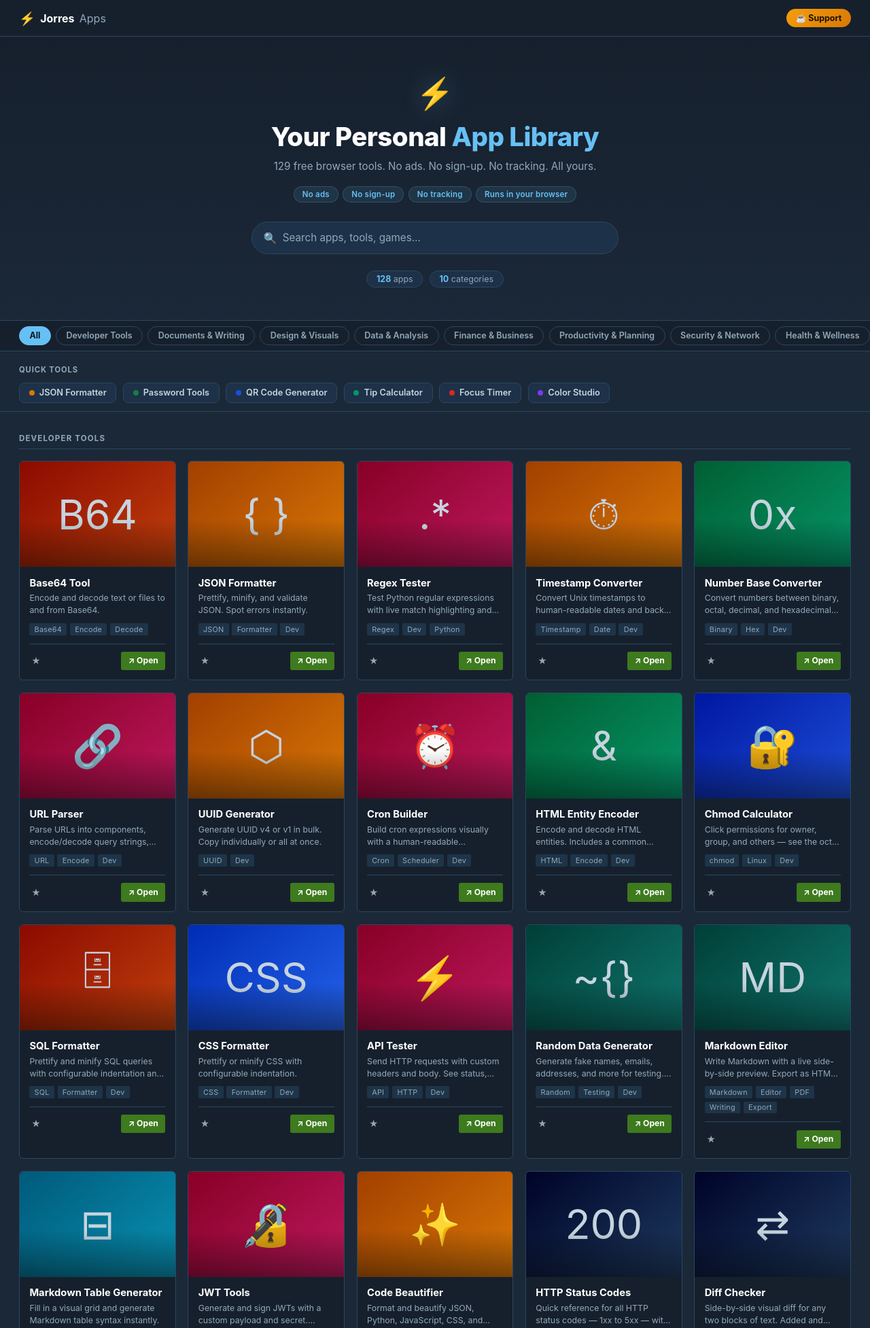
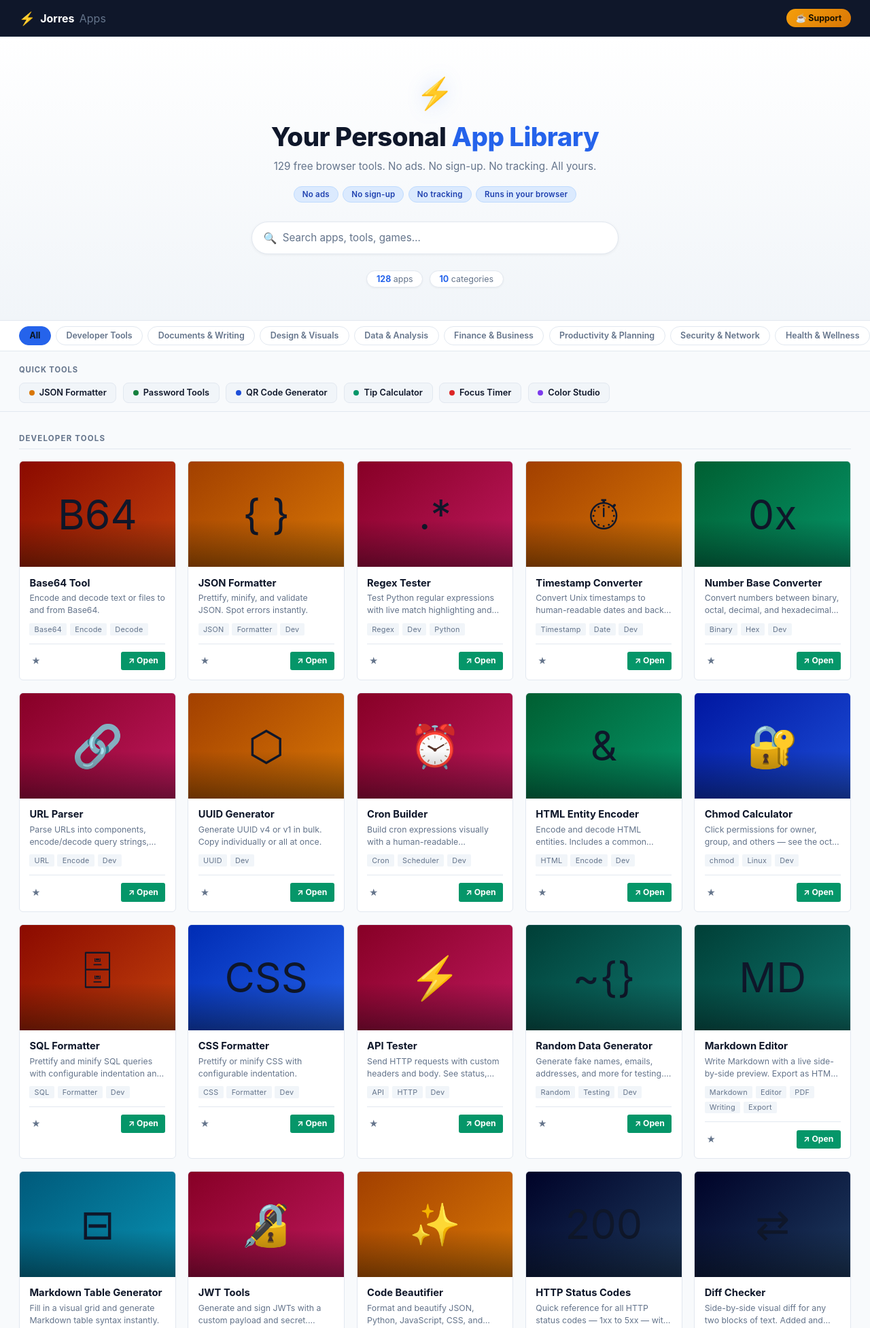
Before and after one commit to RealJorres/MyApps, a Flask app: page / in a window 1280 px wide. Shown: the top 1954 px of the page at 68% size. Run offline with Flask 3, Linux system fonts and the light colour scheme; parts of the project's set-up code (start-up, migrations or seed data) failed here and were passed over; some libraries are stand-ins or nearby versions.

Commit message:
Theme unification: lighten launcher to match app pages
User decision: keep apps light, lighten the launcher content area
while retaining the dark header as a brand anchor.

CSS variable changes (:root):
  --bg:          #1b2838 -> #f8fafc  (page background)
  --surface:     #16202d -> #ffffff  (cards, panels)
  --surface2:    #1d3148 -> #f1f5f9  (nested surfaces)
  --border:      #2a475e -> #e2e8f0  (borders)
  --accent:      #66c0f4 -> #2563eb  (aligns with base.css --brand)
  --accent-dark: #1b8fc4 -> #1d4ed8
  --text:        #c6d4df -> #0f172a  (body text)
  --muted:       #93a8b8 -> #64748b
  --green:       #3e7a1e -> #059669  (brighter on light bg)
  --tag-bg:      #1e3448 -> #f1f5f9

New: --header-bg (#0f172a) and --header-border (#1e293b) so the
header explicitly keeps its dark identity independent of --surface.

Specific fixes:
  - header: now uses --header-bg / --header-border (stays dark)
  - .logo .dim: uses hardcoded #64748b (not var(--muted) which changed)
  - hero: gradient white->light gray instead of dark gradient;
    h1 color now var(--text); privacy pills use blue tones
  - search input: white bg, dark text, blue focus ring
  - card hover: lighter shadow (rgba blue, not black)
  - card-name: var(--text) instead of hardcoded #fff
  - fav-name: var(--text) instead of hardcoded #fff
  - fav-open hover: #047857 (matches new --green)
  - stat-pills: white bg with subtle shadow
  - footer: var(--surface2) background for subtle separation
  - modal-close: hardcoded #94a3b8 so it stays visible on dark modal bg

Intentionally unchanged (dark):
  - Modals (donate, T&C, bug report): dark overlays work on any theme
  - Cat-pill.active text: #0a1520 on blue — correct contrast

```diff
--- a/templates/index.html
+++ b/templates/index.html
@@ -55,16 +55,20 @@
     <title>Jorres Apps</title>
     <style>
       :root {
-        --bg: #1b2838;
-        --surface: #16202d;
-        --surface2: #1d3148;
-        --border: #2a475e;
-        --accent: #66c0f4;
-        --accent-dark: #1b8fc4;
-        --text: #c6d4df;
-        --muted: #93a8b8;
-        --green: #3e7a1e;
-        --tag-bg: #1e3448;
+        /* Light theme — header stays dark via explicit overrides */
+        --bg:          #f8fafc;
+        --surface:     #ffffff;
+        --surface2:    #f1f5f9;
+        --border:      #e2e8f0;
+        --accent:      #2563eb;
+        --accent-dark: #1d4ed8;
+        --text:        #0f172a;
+        --muted:       #64748b;
+        --green:       #059669;
+        --tag-bg:      #f1f5f9;
+        /* Header retains its dark identity */
+        --header-bg:   #0f172a;
+        --header-border: #1e293b;
       }
       *,
       *::before,
@@ -81,13 +85,13 @@
         min-height: 100vh;
       }
 
-      /* ── Header ── */
+      /* ── Header — intentionally stays dark as brand anchor ── */
       header {
         position: sticky;
         top: 0;
         z-index: 50;
-        background: var(--surface);
-        border-bottom: 1px solid var(--border);
+        background: var(--header-bg);
+        border-bottom: 1px solid var(--header-border);
         height: 54px;
         display: flex;
         align-items: center;
@@ -106,7 +110,7 @@
         font-size: 1.2rem;
       }
       .logo .dim {
-        color: var(--muted);
+        color: #64748b;
         font-weight: 400;
       }
       .header-right {
@@ -137,9 +141,9 @@
         transform: translateY(-1px);
       }
 
-      /* ── Hero ── */
+      /* ── Hero — light version ── */
       .hero {
-        background: linear-gradient(180deg, var(--surface) 0%, var(--bg) 100%);
+        background: linear-gradient(180deg, #ffffff 0%, #f1f5f9 100%);
         border-bottom: 1px solid var(--border);
         padding: 3.5rem 1.75rem 3rem;
         text-align: center;
@@ -148,12 +152,12 @@
         font-size: 2.8rem;
         margin-bottom: 0.85rem;
         display: block;
-        filter: drop-shadow(0 0 18px rgba(102, 192, 244, 0.35));
+        filter: drop-shadow(0 0 14px rgba(37,99,235,.2));
       }
       .hero h1 {
         font-size: clamp(1.6rem, 4vw, 2.4rem);
         font-weight: 800;
-        color: #fff;
+        color: var(--text);
         letter-spacing: -0.5px;
         margin-bottom: 0.6rem;
       }
@@ -173,12 +177,12 @@
       }
       .privacy-pill {
         padding: 0.25rem 0.75rem;
-        background: rgba(102,192,244,.1);
-        border: 1px solid rgba(102,192,244,.2);
+        background: #dbeafe;
+        border: 1px solid #bfdbfe;
         border-radius: 2rem;
         font-size: 0.72rem;
         font-weight: 600;
-        color: var(--accent);
+        color: #1e40af;
         letter-spacing: 0.02em;
       }
 
@@ -200,23 +204,24 @@
       .search-wrap input {
         width: 100%;
         padding: 0.85rem 1.25rem 0.85rem 2.8rem;
-        background: var(--surface2);
+        background: #fff;
         border: 1.5px solid var(--border);
         border-radius: 40px;
-        color: #fff;
+        color: var(--text);
         font-size: 0.95rem;
         outline: none;
         transition:
           border-color 0.2s,
           box-shadow 0.2s;
         font-family: inherit;
+        box-shadow: 0 1px 4px rgba(0,0,0,.06);
       }
       .search-wrap input::placeholder {
         color: var(--muted);
       }
       .search-wrap input:focus {
         border-color: var(--accent);
-        box-shadow: 0 0 0 3px rgba(102, 192, 244, 0.12);
+        box-shadow: 0 0 0 3px rgba(37, 99, 235, 0.12);
       }
 
       /* Stats pills */
@@ -227,12 +232,13 @@
         flex-wrap: wrap;
       }
       .stat-pill {
-        background: var(--surface2);
+        background: #fff;
         border: 1px solid var(--border);
         border-radius: 20px;
         padding: 0.25rem 0.85rem;
         font-size: 0.78rem;
         color: var(--muted);
+        box-shadow: 0 1px 3px rgba(0,0,0,.05);
       }
       .stat-pill strong {
         color: var(--accent);
@@ -278,9 +284,9 @@
           box-shadow 0.15s;
       }
       .card:hover {
-        transform: translateY(-4px);
+        transform: translateY(-3px);
         border-color: var(--accent);
-        box-shadow: 0 10px 30px rgba(0, 0, 0, 0.5);
+        box-shadow: 0 8px 24px rgba(37, 99, 235, 0.12);
       }
       .card-cover {
         height: 155px;
@@ -307,7 +313,7 @@
       .card-name {
         font-size: 0.92rem;
         font-weight: 700;
-        color: #fff;
+        color: var(--text);
         white-space: nowrap;
         overflow: hidden;
         text-overflow: ellipsis;
@@ -465,7 +471,7 @@
       .fav-name {
         font-size: 0.78rem;
         font-weight: 700;
-        color: #fff;
+        color: var(--text);
         white-space: nowrap;
         overflow: hidden;
         text-overflow: ellipsis;
@@ -489,7 +495,7 @@
         flex: 1;
         text-align: center;
       }
-      .fav-open:hover { background: #4a8f24; }
+      .fav-open:hover { background: #047857; }
       .fav-remove {
         background: none;
         border: none;
@@ -613,7 +619,7 @@
 
       /* ── Footer ── */
       footer {
-        background: var(--surface);
+        background: var(--surface2);
         border-top: 1px solid var(--border);
         padding: 1.5rem 1.75rem;
         display: flex;
@@ -700,7 +706,7 @@
       .modal-close {
         background: none;
         border: none;
-        color: var(--muted);
+        color: #94a3b8;   /* always light — stays on dark modal header */
         font-size: 1.2rem;
         cursor: pointer;
         line-height: 1;
```
